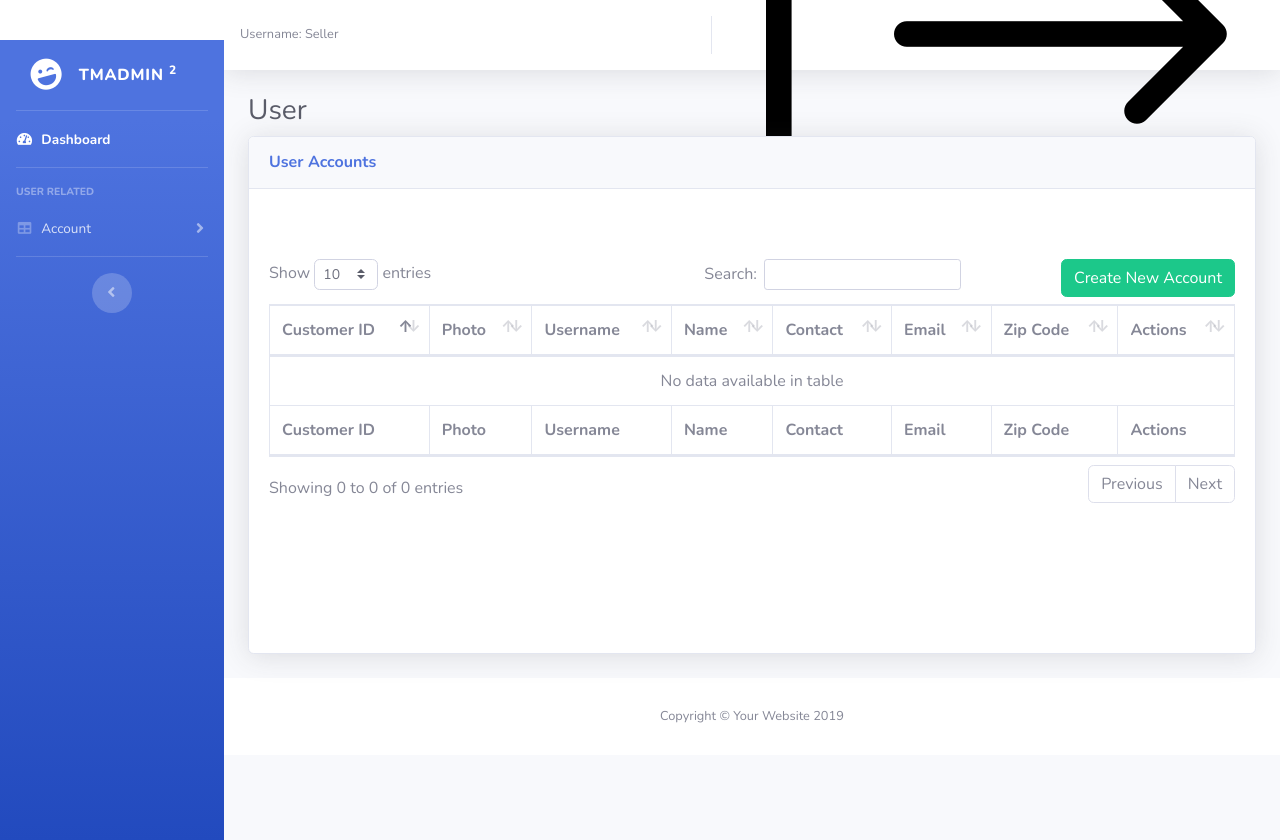
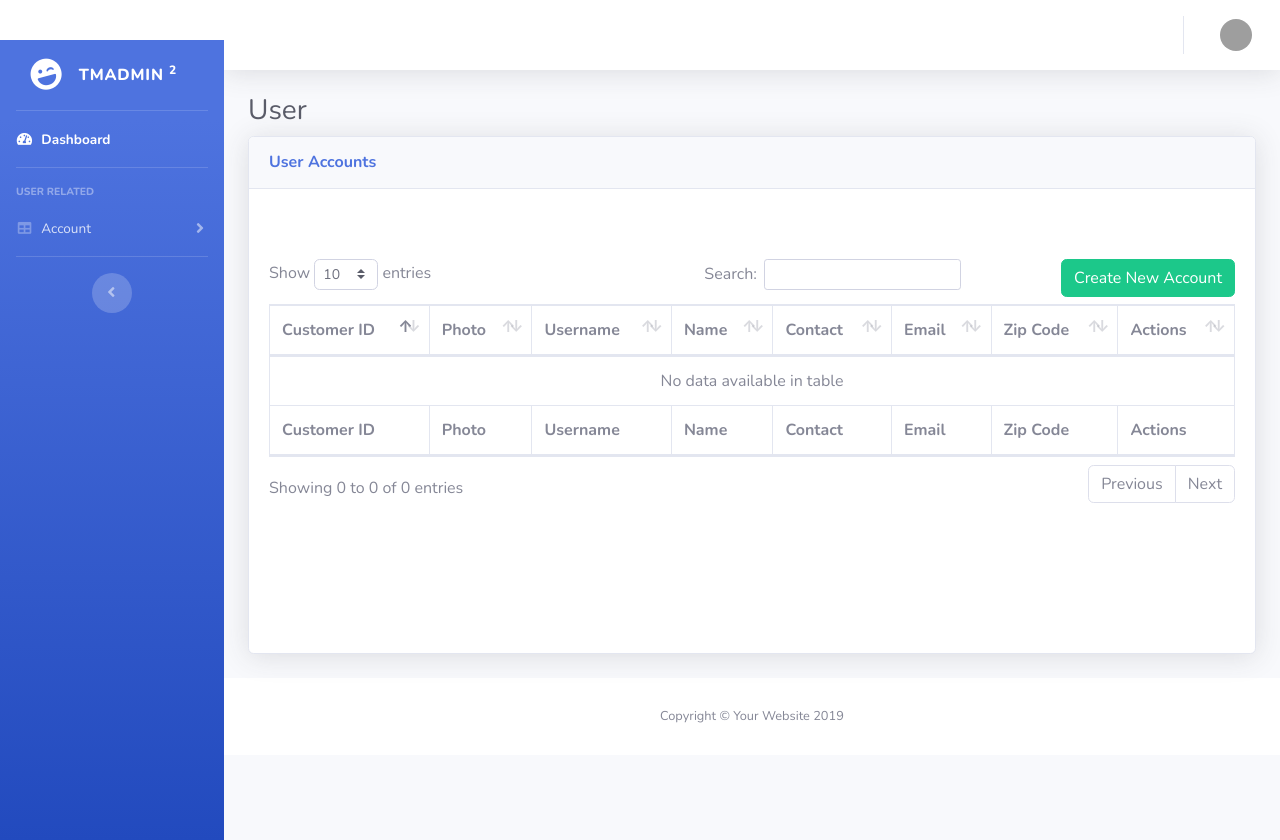
Before and after one commit to HenryDev01/INF2003, a Flask app: page /customer in a window 1280 px wide. Run offline with Flask 3, Linux system fonts and the light colour scheme; data that the repository does not hold is empty; some libraries are stand-ins or nearby versions; grey boxes are pictures that could not be loaded.

Commit message:
Revert "added seller username when logged in, various fixes"
This reverts commit 783360676978659c62aed6f483eb98d1d4a7648b.

```diff
--- a/App/Auth/routes.py
+++ b/App/Auth/routes.py
@@ -142,13 +142,12 @@ def handle_login():
         return jsonify({"message": "customer_login_success"})
 
     # Authenticate as Seller
-    cursor.execute("SELECT seller_id, password_hash, username FROM seller WHERE username = %s", (username,))
+    cursor.execute("SELECT seller_id, password_hash FROM seller WHERE username = %s", (username,))
     seller_record = cursor.fetchone()
 
     if seller_record and verify_password(password, seller_record[1]):
         session["sellerID"] = seller_record[0]
         session["seller_logged_in"] = True
-        session["seller_username"] = seller_record[2]
         db.close()
         return jsonify({"message": "seller_login_success"})
     # Authenticate as Admin
--- a/App/template/includes/seller_side_bar.html
+++ b/App/template/includes/seller_side_bar.html
@@ -9,7 +9,7 @@
         <div class="sidebar-brand-icon rotate-n-15">
           <i class="fas fa-laugh-wink"></i>
         </div>
-        <div class="sidebar-brand-text mx-3">Seller</div>
+        <div class="sidebar-brand-text mx-3">TmSeller <sup>2</sup></div>
       </a>
 
       <!-- Divider -->
--- a/App/template/includes/seller_top_bar.html
+++ b/App/template/includes/seller_top_bar.html
@@ -20,13 +20,7 @@
 <!--              </div>-->
 <!--            </div>-->
 <!--          </form>-->
-          <span class="mr-2 d-none d-lg-inline text-gray-600 small">
-                  {% if session.get('seller_username') %}
-            <strong> <b> Username: {{ session['seller_username'] }} </b> </strong>
-                  {% else %}
-                    Username: Seller
-                  {% endif %}
-          </span>
+
           <!-- Topbar Navbar -->
           <ul class="navbar-nav ml-auto">
 
@@ -160,8 +154,8 @@
             <!-- Nav Item - User Information -->
             <li class="nav-item dropdown no-arrow">
               <a class="nav-link dropdown-toggle" href="#" id="userDropdown" role="button" data-toggle="dropdown" aria-haspopup="true" aria-expanded="false">
-<!--                <img class="img-profile rounded-circle" src="App/static/img/logout.png">-->
-                <img src="../App/static/img/logout.png">
+                <span class="mr-2 d-none d-lg-inline text-gray-600 small">{{ session['firstName'] }}</span>
+                <img class="img-profile rounded-circle" src="https://source.unsplash.com/QAB-WJcbgJk/60x60">
               </a>
               <!-- Dropdown - User Information -->
               <div class="dropdown-menu dropdown-menu-right shadow animated--grow-in" aria-labelledby="userDropdown">
```
Also changed, not shown: App/template/includes/navBar.html (+25 -25 lines), App/static/img/logout.png (deleted).
